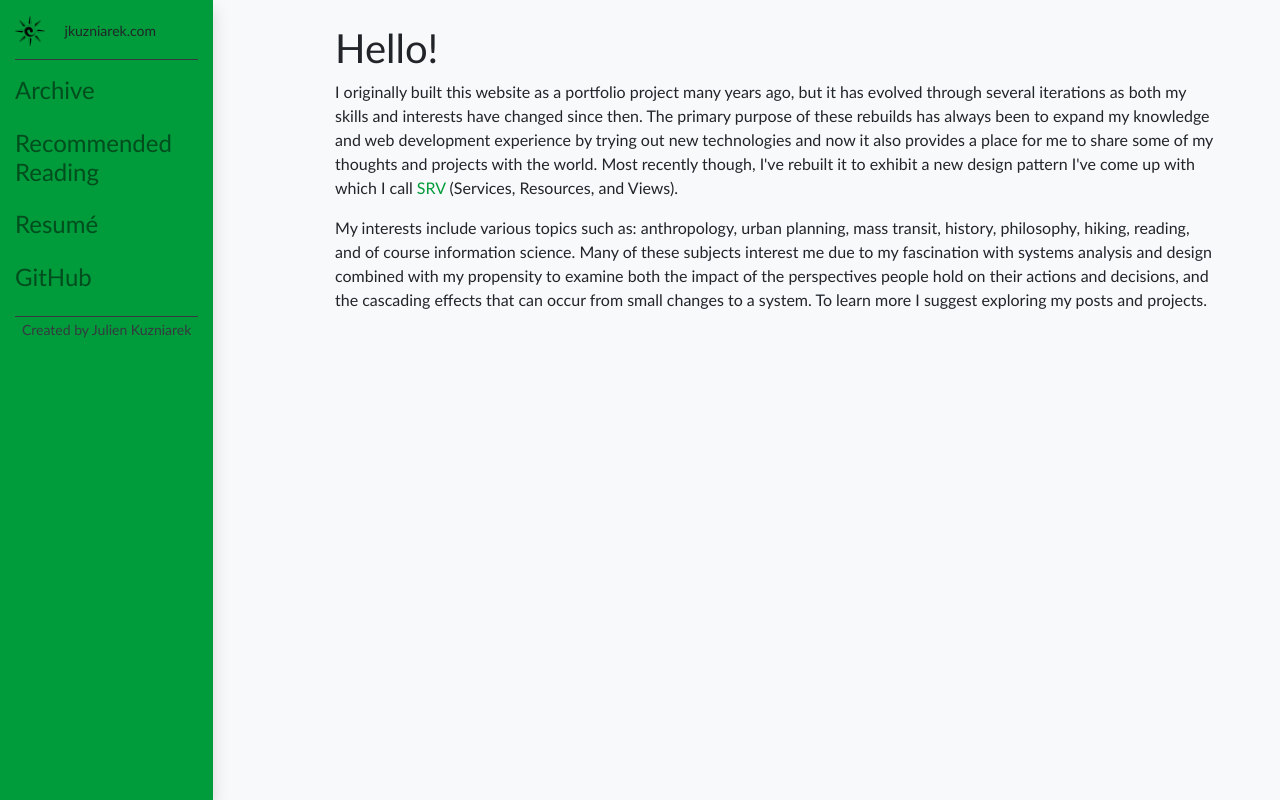
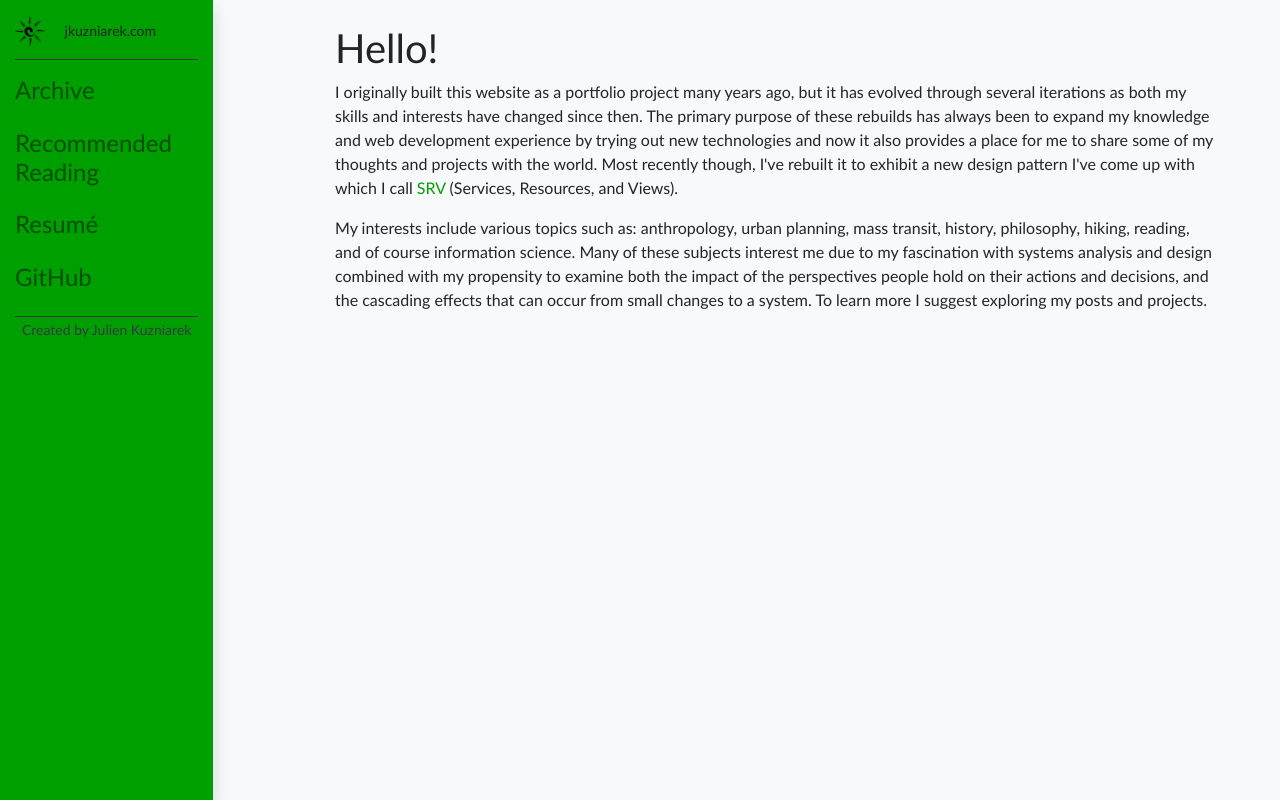
Before and after one commit to jkuzniarek/website-php, a PHP site: page / in a window 1280 px wide. Run offline with PHP 8.4, Linux system fonts and the light colour scheme.

Commit message:
color corrections

```diff
--- a/style.css
+++ b/style.css
@@ -7,10 +7,10 @@ body {
    background-color: inherit;
 }
 .green {
-	color: rgb(0, 155, 58);
+	color: rgb(0, 159, 0);
 }
 .bg-green {
-	background-color: rgb(0, 155, 58);
+	background-color: rgb(0, 159, 0);
 }
 
 .gold {
@@ -25,16 +25,16 @@ body {
 }
 
 a {
-	color: rgb(0, 155, 58);
+	color: rgb(0, 159, 0);
 }
 a.btn-light {
-	color: rgb(0, 155, 58) !important;
+	color: rgb(0, 159, 0) !important;
 }
 a:hover {
 	color: rgb(255, 199, 44);
 }
 a:visited {
-	color: rgb(0, 155, 58);
+	color: rgb(0, 159, 0);
 }
 a.nostyle-link {
   color: inherit;
```
Also changed, not shown: 1 other file.
